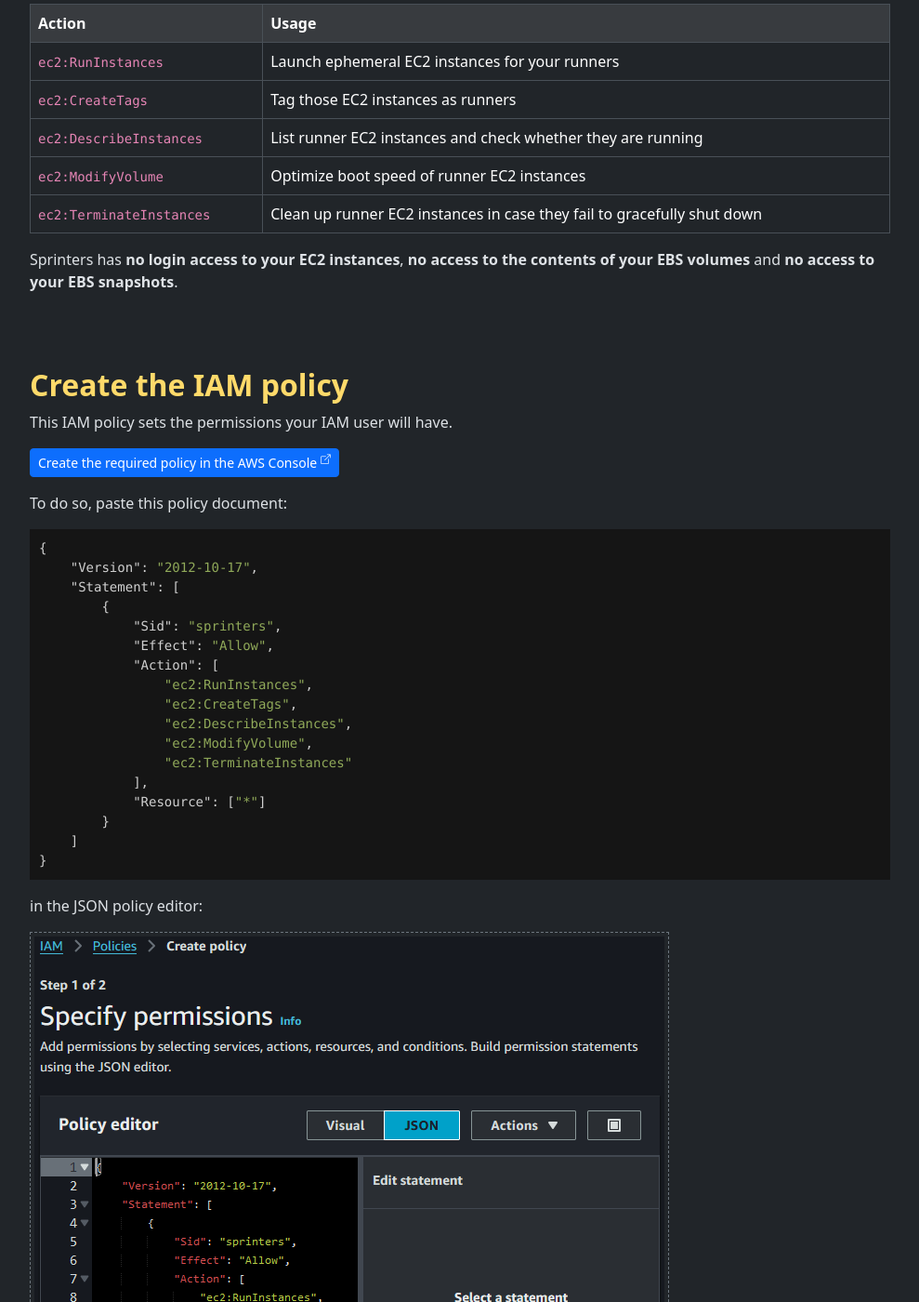
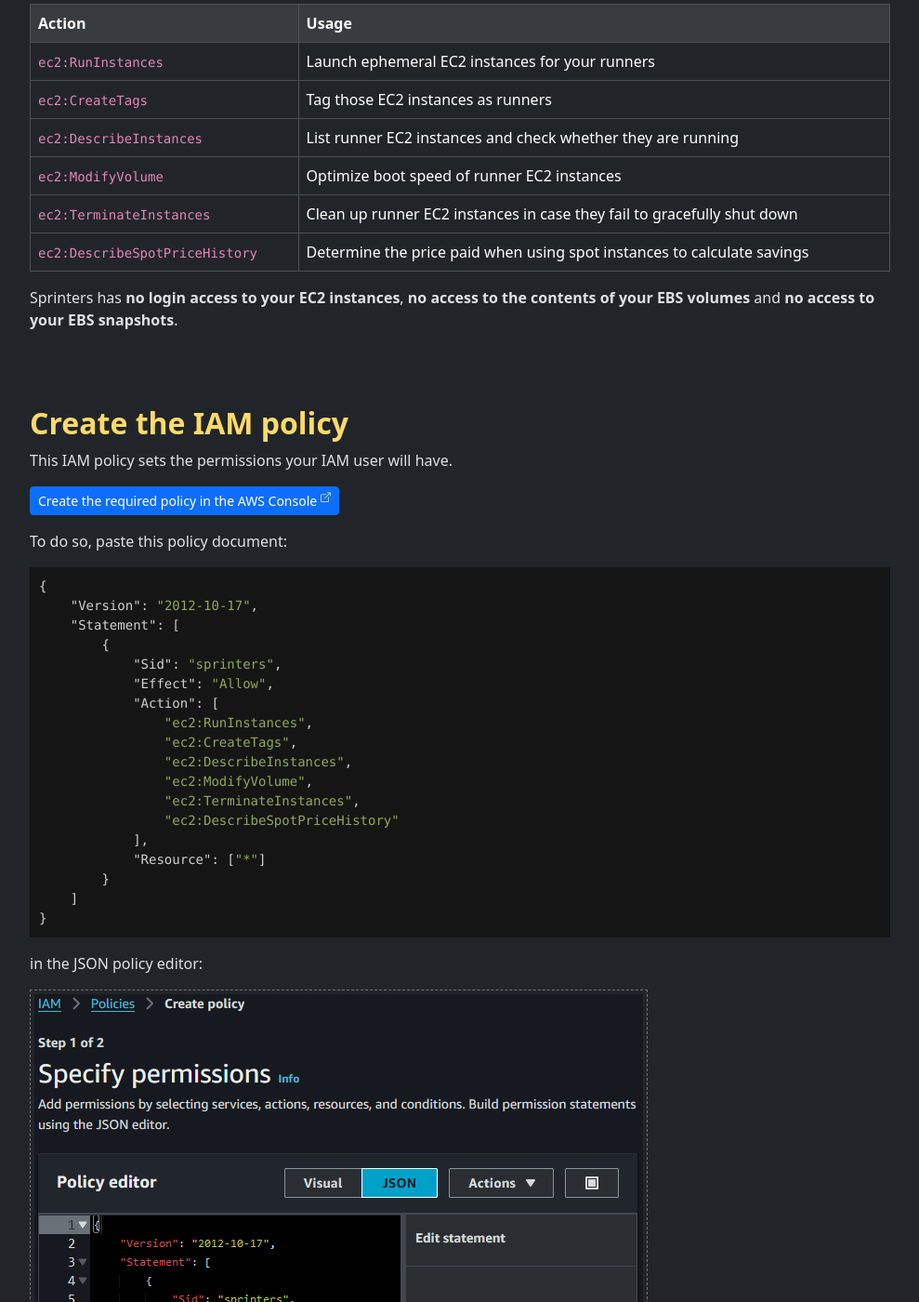
Before and after one commit to sprinters-sh/sprinters.sh, a Jekyll site: the page built from docs/setup/aws.md, in a window 1280 px wide and 1400 px high, scrolled down 572 px. Shown: the whole window at 93% size, without its empty margins (240-1229 px from the left). Built offline with Jekyll 4.4.1, drawn with Linux system fonts in a browser that asks for light colours.

Commit message:
Updated AWS policy for spot

```diff
--- a/docs/setup/aws.md
+++ b/docs/setup/aws.md
@@ -48,6 +48,10 @@
         <td><code>ec2:TerminateInstances</code></td>
         <td>Clean up runner EC2 instances in case they fail to gracefully shut down</td>
     </tr>
+    <tr>
+        <td><code>ec2:DescribeSpotPriceHistory</code></td>
+        <td>Determine the price paid when using spot instances to calculate savings</td>
+    </tr>
 </tbody>
 </table>
 </div>
@@ -75,7 +79,8 @@
                 "ec2:CreateTags",
                 "ec2:DescribeInstances",
                 "ec2:ModifyVolume",
-                "ec2:TerminateInstances"
+                "ec2:TerminateInstances",
+                "ec2:DescribeSpotPriceHistory"
             ],
             "Resource": ["*"]
         }
```
Also changed, not shown: assets/setup/aws/policy-json.png.
